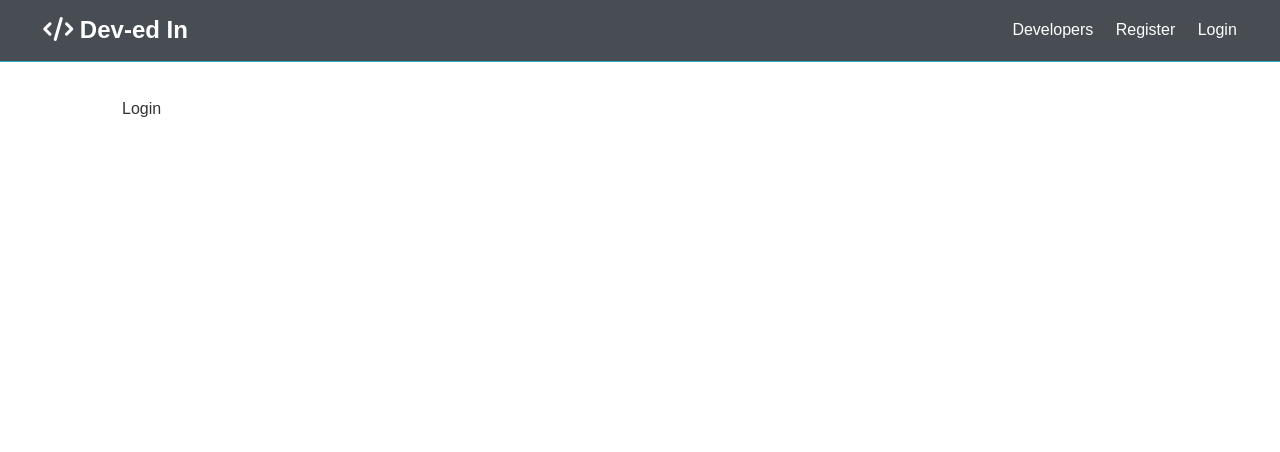
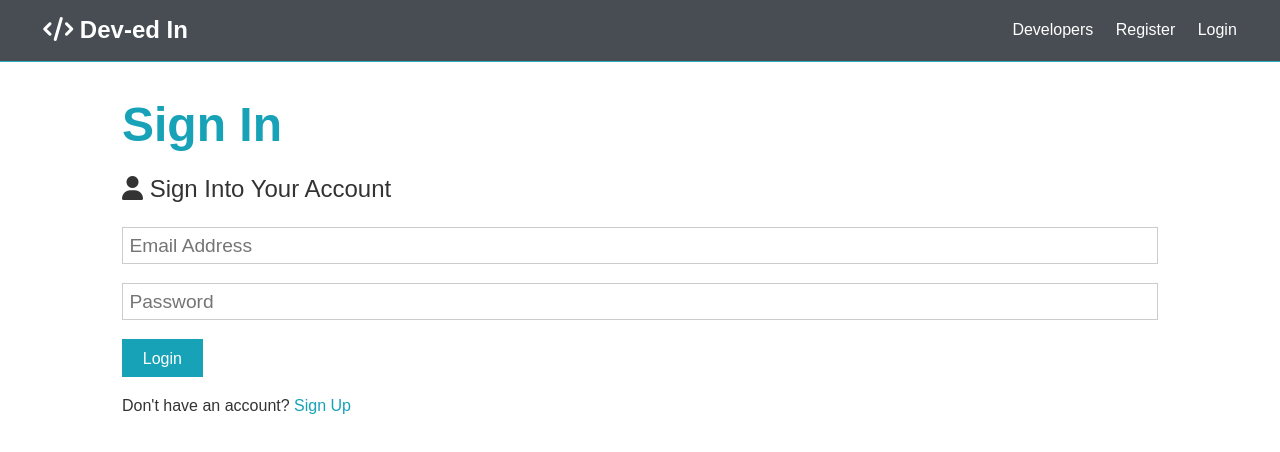
Before and after one commit to Prashant-17-11/Dev-edIn, a React (Create React App) app in the folder client/: page /login in a window 1280 px wide. Shown: the top 452 px of the page. Built offline with nearby package versions, Linux system fonts and the light colour scheme.

Commit message:
login page

```diff
--- a/client/src/components/auth/Login.js
+++ b/client/src/components/auth/Login.js
@@ -1,7 +1,56 @@
-import React from "react";
+import React, { useState } from "react";
+import { Link } from "react-router-dom";
 
 const Login = () => {
-  return <div>Login</div>;
+  const [formData, setFormData] = useState({
+    email: "",
+    password: "",
+  });
+
+  const { email, password } = formData;
+
+  const onChange = (e) =>
+    setFormData({ ...formData, [e.target.name]: e.target.value });
+
+  const onSubmit = async (e) => {
+    e.preventDefault();
+    console.log("SUCCESS");
+  };
+
+  return (
+    <>
+      <h1 className='large text-primary'>Sign In</h1>
+      <p className='lead'>
+        <i className='fas fa-user'></i> Sign Into Your Account
+      </p>
+      <form className='form' onSubmit={(e) => onSubmit(e)}>
+        <div className='form-group'>
+          <input
+            type='email'
+            placeholder='Email Address'
+            name='email'
+            value={email}
+            onChange={(e) => onChange(e)}
+            required
+          />
+        </div>
+        <div className='form-group'>
+          <input
+            type='password'
+            placeholder='Password'
+            name='password'
+            value={password}
+            onChange={(e) => onChange(e)}
+            minLength='6'
+          />
+        </div>
+        <input type='submit' className='btn btn-primary' value='Login' />
+      </form>
+      <p className='my-1'>
+        Don't have an account? <Link to='/register'>Sign Up</Link>
+      </p>
+    </>
+  );
 };
 
 export default Login;
--- a/client/src/components/auth/Register.js
+++ b/client/src/components/auth/Register.js
@@ -1,4 +1,5 @@
 import React, { useState } from "react";
+import { Link } from "react-router-dom";
 
 const Register = () => {
   const [formData, setFormData] = useState({
@@ -76,7 +77,7 @@
         <input type='submit' className='btn btn-primary' value='Register' />
       </form>
       <p className='my-1'>
-        Already have an account? <a href='login.html'>Sign In</a>
+        Already have an account? <Link to='/login'>Sign In</Link>
       </p>
     </>
   );
```
